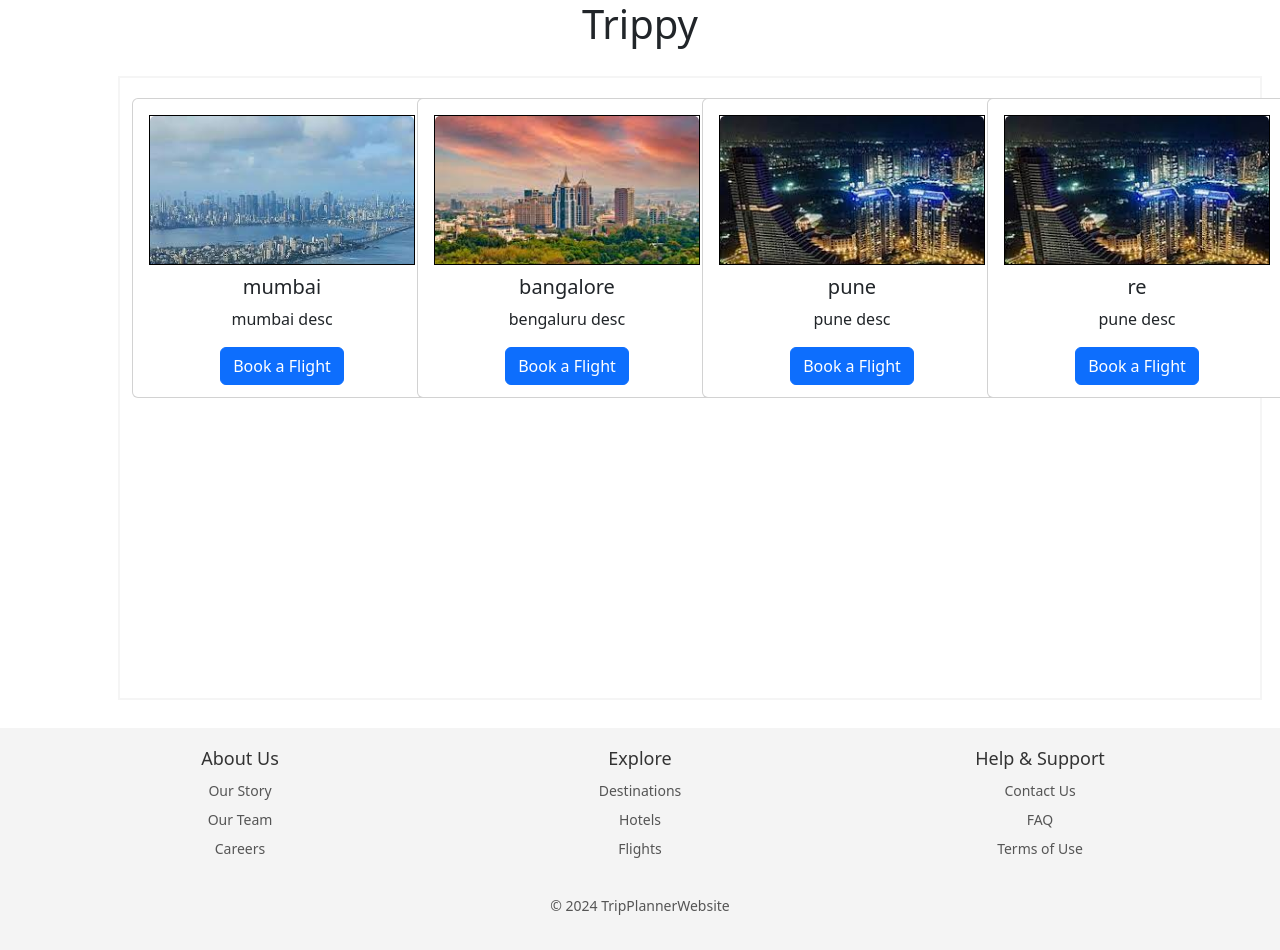
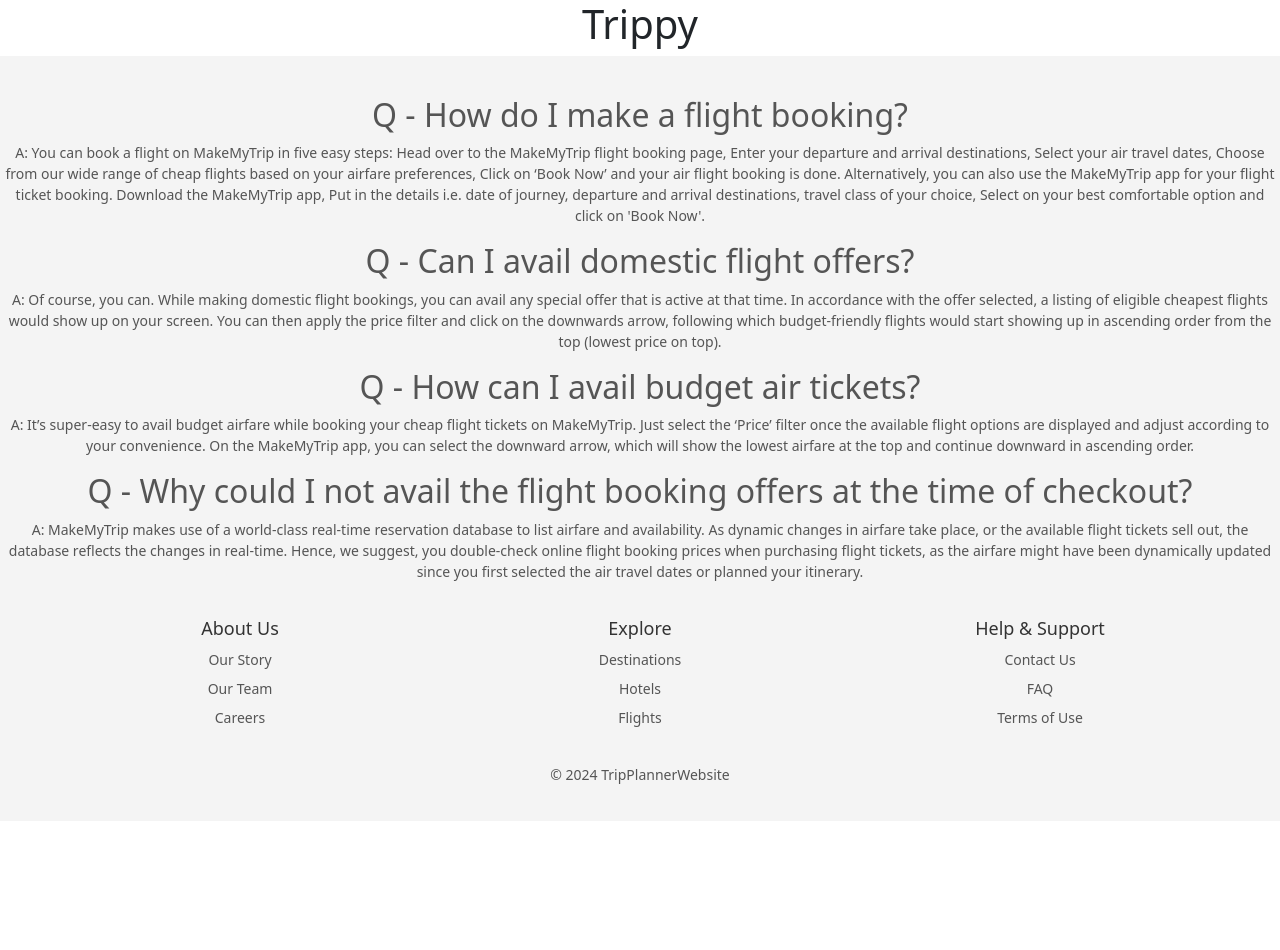
Before and after one commit to Shushant14/sushant, a React (Create React App) app: page / in a window 1280 px wide. After the commit the page ends 821 px from the top, so only its background shows below. Built offline with nearby package versions, Linux system fonts and the light colour scheme.

Commit message:
Footer Updated

```diff
--- a/src/App.js
+++ b/src/App.js
@@ -7,7 +7,7 @@ function App() {
   return (
     <div className="App">
       <h1>Trippy</h1>
-      <PopularDesitnationTray/>
+
       <Footer />
     </div>
   );
--- a/src/Footer.css
+++ b/src/component/Footer copy.css
@@ -1,4 +1,14 @@
 
+/* Horizontal layout for two questions */
+
+
+.footer {
+  width: 48%; /* Adjust as needed to fit the layout */
+  padding: 10px;
+  background-color: #f4f4f4;
+  border: 1px solid #e2e2e2;
+  width: 700px;
+}
 .footer {
     background-color: #f4f4f4;
     padding: 20px 0;
--- a/src/component/Footer.css
+++ b/src/component/Footer.css
@@ -47,3 +47,28 @@
     text-align: center;
     margin-top: 20px;
   }
+
+.footerCopyrightbx {
+    gap: 40px;
+    text-align: end;
+    padding: 20px 40px;
+    background-color: black;
+}
+.footerCopyrightbx > h1 {
+    color: white;
+    font-size: 18px;
+    font-weight: 500;
+}
+
+.footerCopyrightbx > h2 {
+    color: white;
+    font-size: 15px;
+}
+.footer > .footerLastBx {
+  height: 150px;
+  display: flex;
+  align-items: center;
+  justify-content: space-between;
+  background: black;
+  padding: 0 130px;
+}
--- a/src/component/Footer.js
+++ b/src/component/Footer.js
@@ -6,6 +6,20 @@ import "./Footer.css";
 const Footer = () => {
   return (
     <footer className="footer">
+      <div className="footer">
+      <h2>Q - How do I make a flight booking?</h2>
+      <p>A: You can book a flight on MakeMyTrip in five easy steps: Head over to the MakeMyTrip flight booking page, Enter your departure and arrival destinations, Select your air travel dates, Choose from our wide range of cheap flights based on your airfare preferences, Click on ‘Book Now’ and your air flight booking is done. Alternatively, you can also use the MakeMyTrip app for your flight ticket booking. Download the MakeMyTrip app, Put in the details i.e. date of journey, departure and arrival destinations, travel class of your choice, Select on your best comfortable option and click on 'Book Now'.</p>
+
+
+      <h2>Q - Can I avail domestic flight offers?</h2>
+      <p>A: Of course, you can. While making domestic flight bookings, you can avail any special offer that is active at that time. In accordance with the offer selected, a listing of eligible cheapest flights would show up on your screen. You can then apply the price filter and click on the downwards arrow, following which budget-friendly flights would start showing up in ascending order from the top (lowest price on top). </p>
+
+      <h2>Q - How can I avail budget air tickets?</h2>
+      <p>A: It’s super-easy to avail budget airfare while booking your cheap flight tickets on MakeMyTrip. Just select the ‘Price’ filter once the available flight options are displayed and adjust according to your convenience. On the MakeMyTrip app, you can select the downward arrow, which will show the lowest airfare at the top and continue downward in ascending order.</p>
+
+      <h2>Q - Why could I not avail the flight booking offers at the time of checkout?</h2>
+      <p>A: MakeMyTrip makes use of a world-class real-time reservation database to list airfare and availability. As dynamic changes in airfare take place, or the available flight tickets sell out, the database reflects the changes in real-time. Hence, we suggest, you double-check online flight booking prices when purchasing flight tickets, as the airfare might have been dynamically updated since you first selected the air travel dates or planned your itinerary.</p>
+      </div>
       <div className="footer-container">
         <div className="footer-section">
           <h3>About Us</h3>
```
